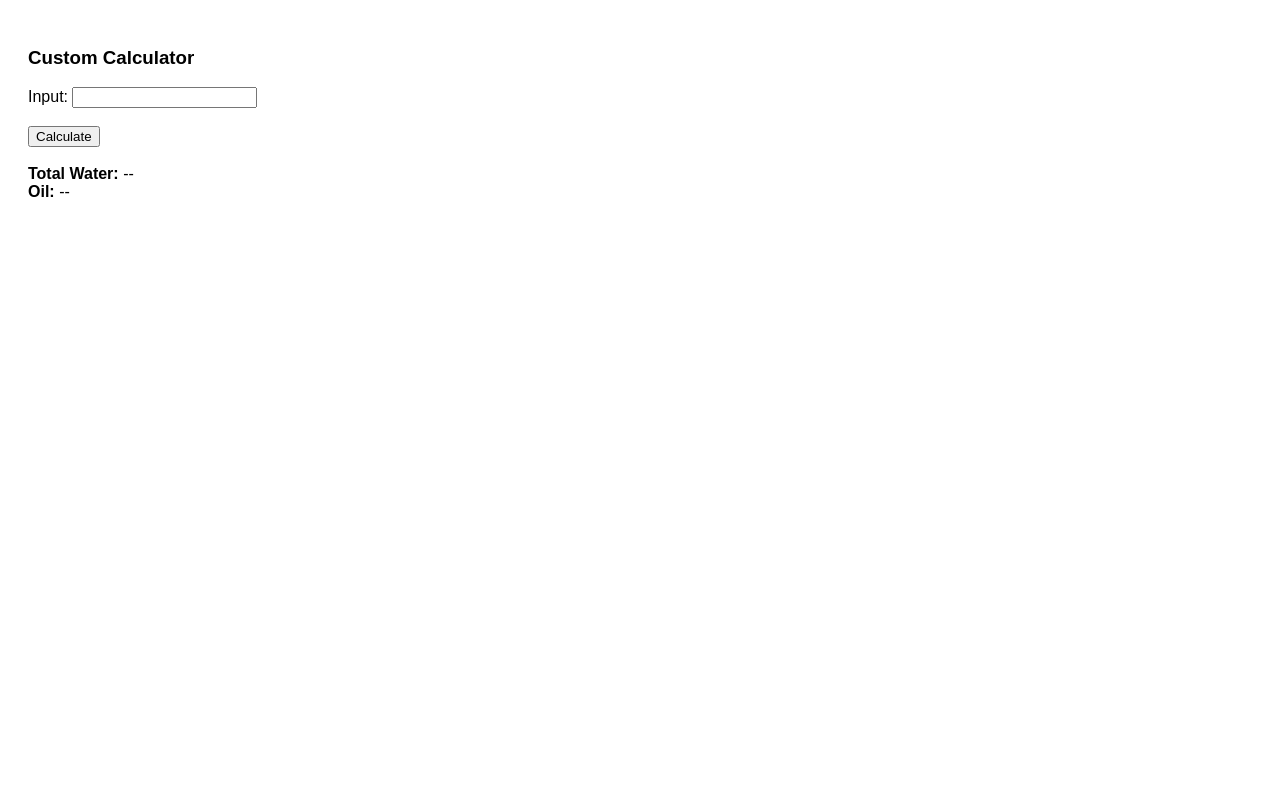
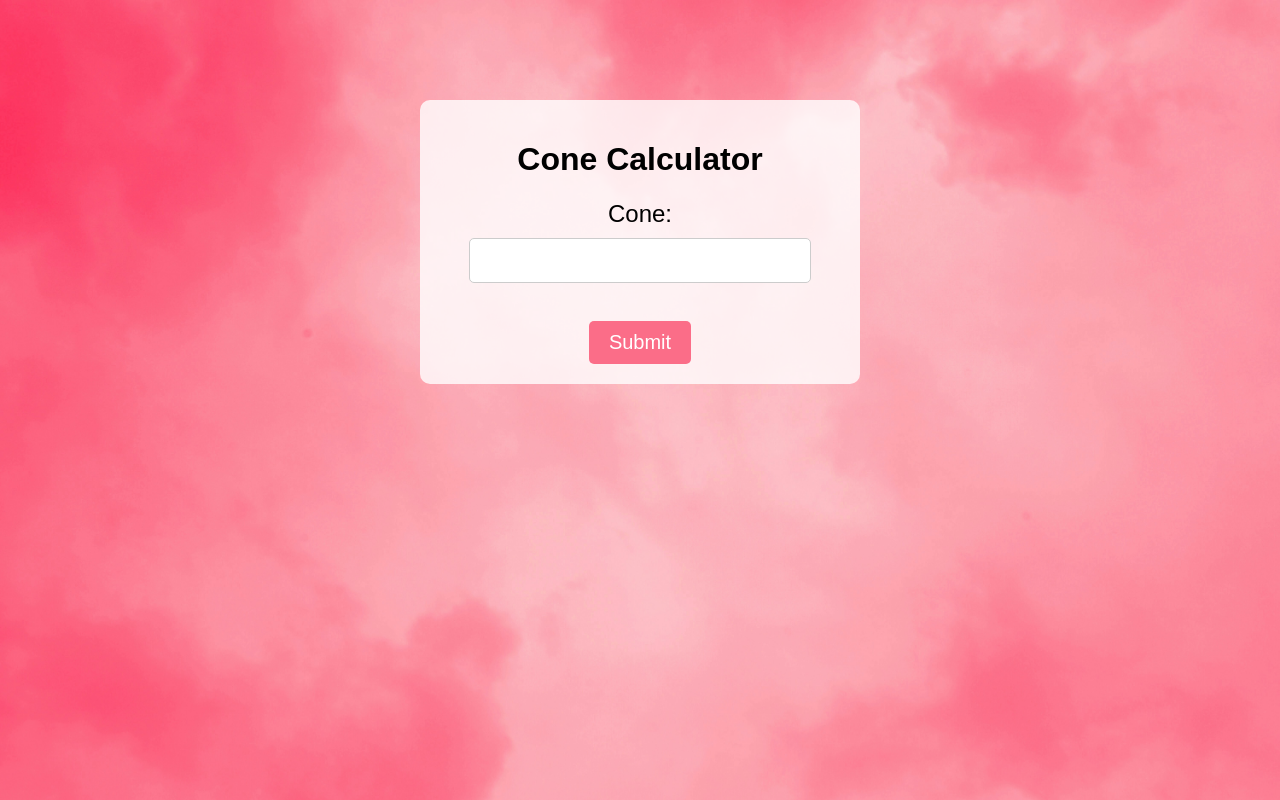
Before and after one commit to mini11-dp/Calculator, a plain HTML site: page index.html in a window 1280 px wide. Drawn offline with Linux system fonts and the light colour scheme.

Commit message:
Add files via upload

```diff
--- a/index.html
+++ b/index.html
@@ -1,17 +1,76 @@
+<!DOCTYPE html>
 <html>
-<div style="padding: 20px; max-width: 400px; font-family: Arial;">
-    <h3>Custom Calculator</h3>
+<head>
+  <style>
+    body {
+      background-image: url('xinyi-wen-qjCHPZbeXCQ-unsplash.jpg');
+      background-size: cover;
+      font-family: Arial, sans-serif;
+    }
 
-    <label for="inputValue">Input:</label>
+    .container {
+      padding: 20px;
+      max-width: 400px;
+      margin: auto;
+      text-align: center;
+      background-color: rgba(255, 255, 255, 0.8);
+      border-radius: 10px;
+      margin-top: 100px;
+    }
+
+    h1 {
+      font-size: 32px;
+    }
+
+    label {
+      font-size: 24px;
+      display: block;
+      margin-bottom: 10px;
+    }
+
+    input[type="number"] {
+      font-size: 20px;
+      padding: 10px;
+      width: 80%;
+      border-radius: 5px;
+      border: 1px solid #ccc;
+    }
+
+    button {
+      font-size: 20px;
+      padding: 10px 20px;
+      margin-top: 20px;
+      background-color: #fb6d88;
+      color: white;
+      border: none;
+      border-radius: 5px;
+      cursor: pointer;
+    }
+
+    button:hover {
+      background-color: #fd5276;
+    }
+
+    .output {
+      font-size: 20px;
+      margin-top: 20px;
+      display: none;
+    }
+  </style>
+</head>
+<body>
+
+  <div class="container">
+    <h1>Cone Calculator</h1>
+
+    <label for="inputValue">Cone:</label>
     <input type="number" id="inputValue" />
 
     <br><br>
 
-    <button onclick="calculateValues()">Calculate</button>
+    <button onclick="calculateValues()">Submit</button>
 
-    <br><br>
-
-    <div>
+    <div class="output" id="outputContainer">
       <strong>Total Water:</strong> <span id="waterOutput">--</span><br>
       <strong>Oil:</strong> <span id="oilOutput">--</span>
     </div>
@@ -29,8 +88,11 @@
       var totalWater = input * 10;
       var oil = input * 2;
 
+      document.getElementById("outputContainer").style.display = "block";
       document.getElementById("waterOutput").innerText = totalWater;
       document.getElementById("oilOutput").innerText = oil;
     }
   </script>
-  </html>
+
+</body>
+</html>
```
Also changed, not shown: xinyi-wen-qjCHPZbeXCQ-unsplash.jpg (added).
